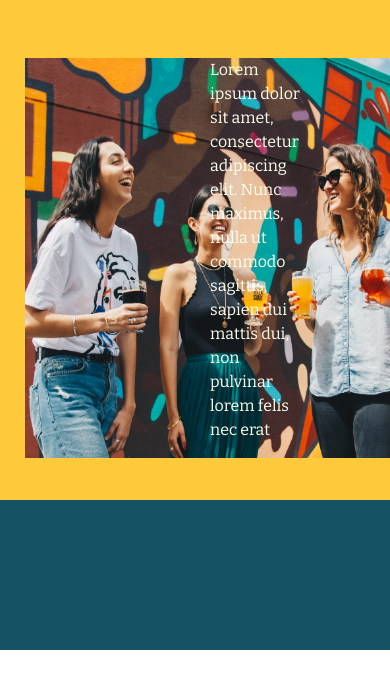
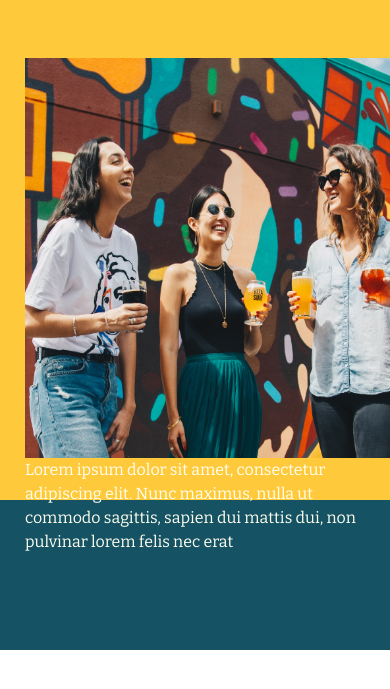
Before and after one commit to 600rrchris/happiest-hour, a Django app: page / in a window 390 px wide; the page is wider, and only the part inside the window is pictured. Shown: the part 126-815 px from the top of that part. Run offline with Django 3.2, Linux system fonts and the light colour scheme; some libraries are stand-ins or nearby versions.

Commit message:
fixed responsive breakpoints and toggle nav

```diff
--- a/main_app/templates/base.html
+++ b/main_app/templates/base.html
@@ -60,5 +60,9 @@
   <footer class="footer">
 
   </footer>
+
+  <script src="https://code.jquery.com/jquery-3.3.1.slim.min.js" integrity="sha384-q8i/X+965DzO0rT7abK41JStQIAqVgRVzpbzo5smXKp4YfRvH+8abtTE1Pi6jizo" crossorigin="anonymous"></script>
+<script src="https://cdnjs.cloudflare.com/ajax/libs/popper.js/1.14.7/umd/popper.min.js" integrity="sha384-UO2eT0CpHqdSJQ6hJty5KVphtPhzWj9WO1clHTMGa3JDZwrnQq4sF86dIHNDz0W1" crossorigin="anonymous"></script>
+<script src="https://stackpath.bootstrapcdn.com/bootstrap/4.3.1/js/bootstrap.min.js" integrity="sha384-JjSmVgyd0p3pXB1rRibZUAYoIIy6OrQ6VrjIEaFf/nJGzIxFDsf4x0xIM+B07jRM" crossorigin="anonymous"></script>
 </body>
 </html>
--- a/main_app/templates/home.html
+++ b/main_app/templates/home.html
@@ -6,10 +6,10 @@
 <br />
 <div class="container">
     <div class="row">
-        <div class="col-6">
+        <div class="col">
         <img src={% static "/images/friends.jpg" %} width="500" height="400" title="Friends" alt="Friends"></a>
     </div>
-    <div class="col-4">
+    <div class="col">
         <p>Lorem ipsum dolor sit amet, consectetur adipiscing elit. Nunc maximus, nulla ut commodo sagittis,
           sapien dui mattis dui, non pulvinar lorem felis nec erat</p>
       </div>
```
